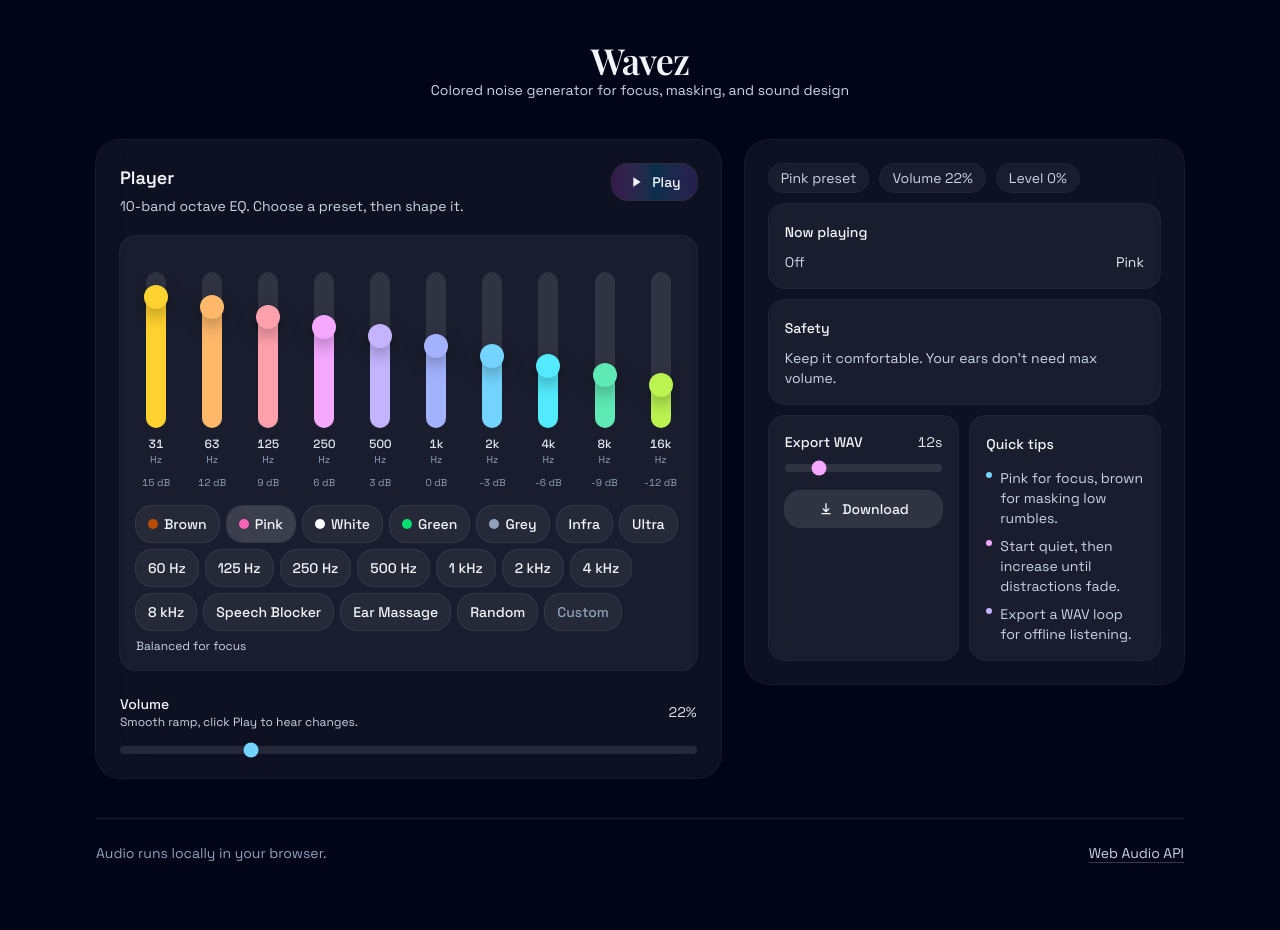
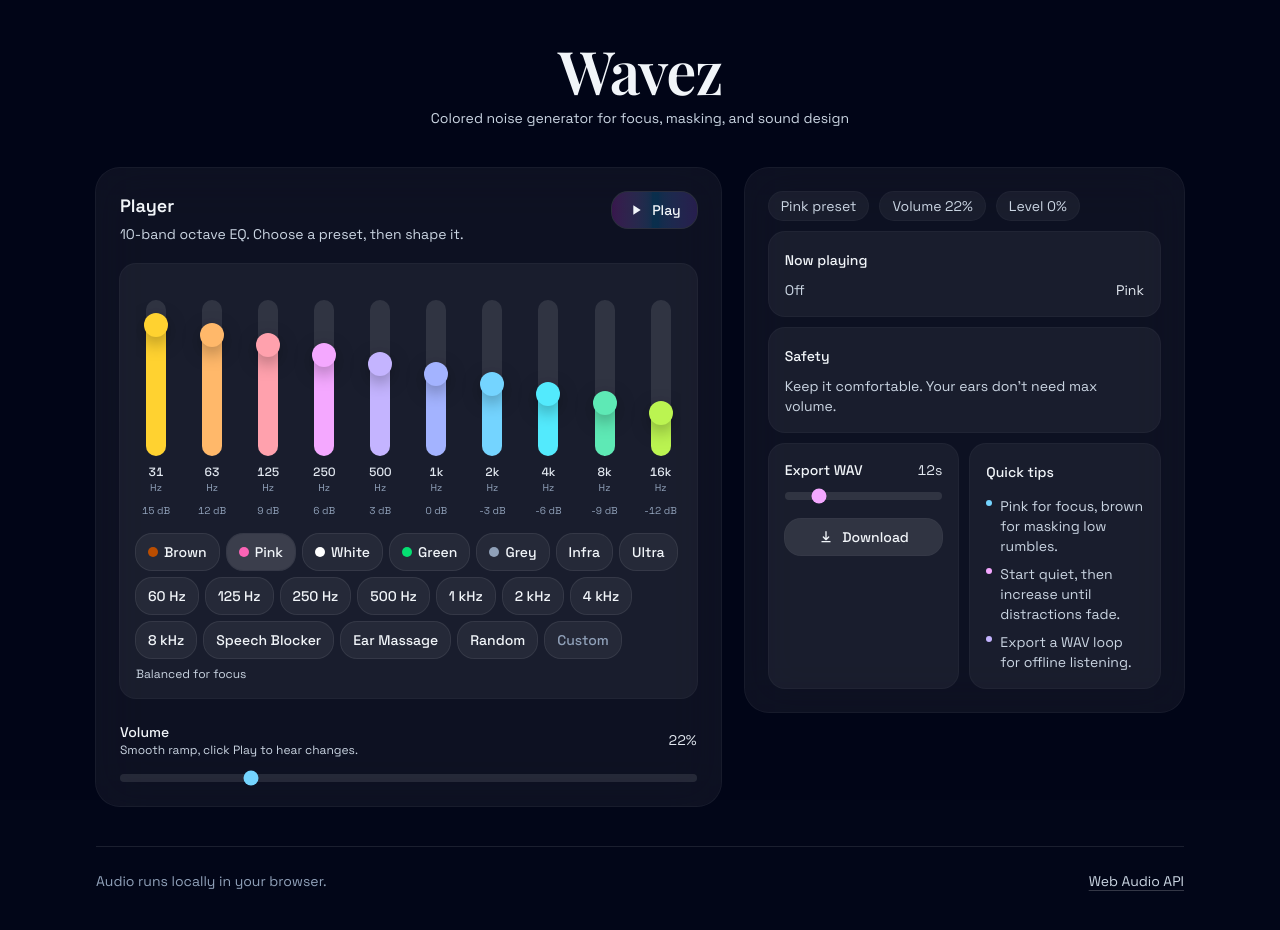
Before and after one commit to hinryd/wavez, a SvelteKit app: page / in a window 1280 px wide. Before the commit the page ends 903 px from the top, so only its background shows below. Built offline with nearby package versions, Linux system fonts and the light colour scheme.

Commit message:
update header styling: increase title size and add gap

```diff
--- a/src/routes/+page.svelte
+++ b/src/routes/+page.svelte
@@ -268,8 +268,8 @@
 	<div class="relative mx-auto flex w-full max-w-6xl flex-col gap-10 px-5 py-7 sm:px-8 sm:py-10">
 		<header class="flex flex-col gap-2">
 			<div class="flex items-center justify-center gap-3">
-				<div class="flex flex-col items-center">
-					<h1 class="font-serif text-3xl font-semibold tracking-tight sm:text-4xl">Wavez</h1>
+				<div class="flex flex-col items-center gap-2">
+					<h1 class="font-serif text-6xl font-semibold tracking-tight">Wavez</h1>
 					<p class="px-3 text-sm text-slate-300">
 						Colored noise generator for focus, masking, and sound design
 					</p>
```
